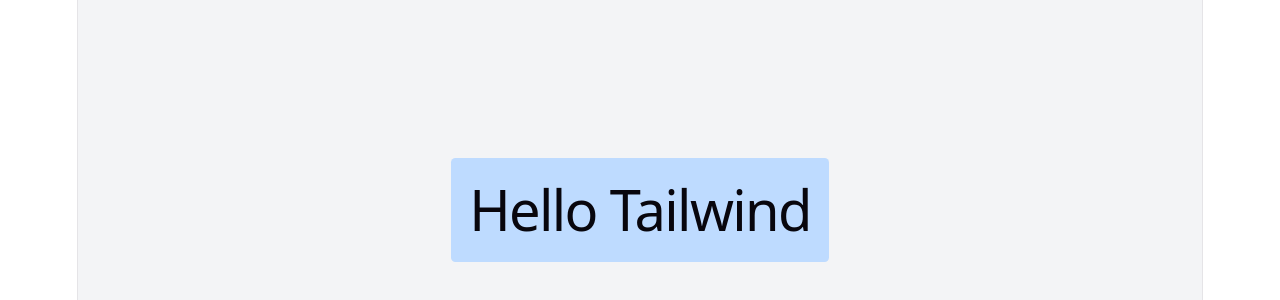
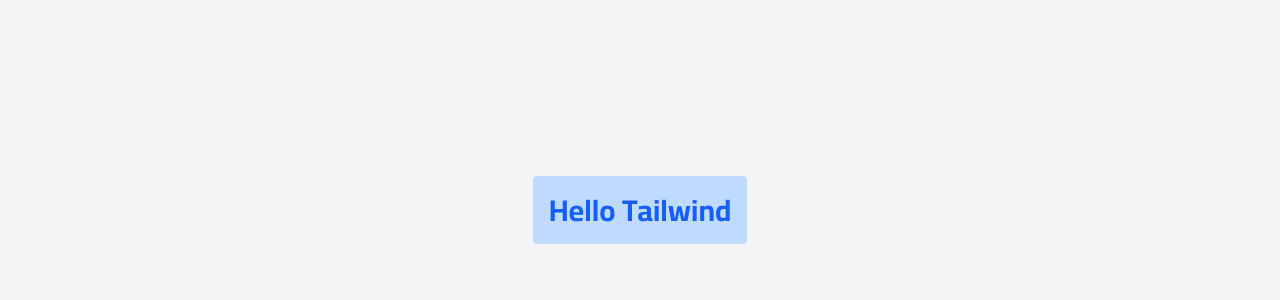
Before and after one commit to mazenfarht/Gostack-landing, a React (Vite) app: page / in a window 1280 px wide. Shown: the part 190-490 px from the top of the page. Built offline with nearby package versions, Linux system fonts and the light colour scheme.

Commit message:
color system

```diff
--- a/index.html
+++ b/index.html
@@ -1,9 +1,16 @@
-<!doctype html>
+<!DOCTYPE html>
 <html lang="en">
   <head>
     <meta charset="UTF-8" />
     <link rel="icon" type="image/svg+xml" href="/favicon.svg" />
     <meta name="viewport" content="width=device-width, initial-scale=1.0" />
+    <link rel="preconnect" href="https://fonts.googleapis.com" />
+    <link rel="preconnect" href="https://fonts.gstatic.com" crossorigin />
+
+    <link
+      href="https://fonts.googleapis.com/css2?family=Cairo:wght@400;500;600;700;800&display=swap"
+      rel="stylesheet"
+    />
     <title>my-app</title>
   </head>
   <body>
--- a/package.json
+++ b/package.json
@@ -11,13 +11,12 @@
   },
   "dependencies": {
     "@rolldown/binding-win32-x64-msvc": "^1.1.2",
-    "@tailwindcss/vite": "^4.3.1",
     "react": "^19.2.6",
-    "react-dom": "^19.2.6",
-    "tailwindcss": "^4.3.1"
+    "react-dom": "^19.2.6"
   },
   "devDependencies": {
     "@eslint/js": "^10.0.1",
+    "@tailwindcss/vite": "^4.3.1",
     "@types/node": "^24.12.3",
     "@types/react": "^19.2.14",
     "@types/react-dom": "^19.2.3",
@@ -26,6 +25,7 @@
     "eslint-plugin-react-hooks": "^7.1.1",
     "eslint-plugin-react-refresh": "^0.5.2",
     "globals": "^17.6.0",
+    "tailwindcss": "^4.3.1",
     "typescript": "~6.0.2",
     "typescript-eslint": "^8.59.2",
     "vite": "^8.0.15"
--- a/src/index.css
+++ b/src/index.css
@@ -1,113 +1,6 @@
 @import "tailwindcss";
 
-:root {
-  --text: #6b6375;
-  --text-h: #08060d;
-  --bg: #fff;
-  --border: #e5e4e7;
-  --code-bg: #f4f3ec;
-  --accent: #aa3bff;
-  --accent-bg: rgba(170, 59, 255, 0.1);
-  --accent-border: rgba(170, 59, 255, 0.5);
-  --social-bg: rgba(244, 243, 236, 0.5);
-  --shadow:
-    rgba(0, 0, 0, 0.1) 0 10px 15px -3px, rgba(0, 0, 0, 0.05) 0 4px 6px -2px;
-
-  --sans: system-ui, 'Segoe UI', Roboto, sans-serif;
-  --heading: system-ui, 'Segoe UI', Roboto, sans-serif;
-  --mono: ui-monospace, Consolas, monospace;
-
-  font: 18px/145% var(--sans);
-  letter-spacing: 0.18px;
-  color-scheme: light dark;
-  color: var(--text);
-  background: var(--bg);
-  font-synthesis: none;
-  text-rendering: optimizeLegibility;
-  -webkit-font-smoothing: antialiased;
-  -moz-osx-font-smoothing: grayscale;
-
-  @media (max-width: 1024px) {
-    font-size: 16px;
-  }
+body {
+  background-color: #eaf7fc;
+  font-family: "Cairo", sans-serif;
 }
-
-@media (prefers-color-scheme: dark) {
-  :root {
-    --text: #9ca3af;
-    --text-h: #f3f4f6;
-    --bg: #16171d;
-    --border: #2e303a;
-    --code-bg: #1f2028;
-    --accent: #c084fc;
-    --accent-bg: rgba(192, 132, 252, 0.15);
-    --accent-border: rgba(192, 132, 252, 0.5);
-    --social-bg: rgba(47, 48, 58, 0.5);
-    --shadow:
-      rgba(0, 0, 0, 0.4) 0 10px 15px -3px, rgba(0, 0, 0, 0.25) 0 4px 6px -2px;
-  }
-
-  #social .button-icon {
-    filter: invert(1) brightness(2);
-  }
-}
-
-#root {
-  width: 1126px;
-  max-width: 100%;
-  margin: 0 auto;
-  text-align: center;
-  border-inline: 1px solid var(--border);
-  min-height: 100svh;
-  display: flex;
-  flex-direction: column;
-  box-sizing: border-box;
-}
-
-body {
-  margin: 0;
-}
-
-h1,
-h2 {
-  font-family: var(--heading);
-  font-weight: 500;
-  color: var(--text-h);
-}
-
-h1 {
-  font-size: 56px;
-  letter-spacing: -1.68px;
-  margin: 32px 0;
-  @media (max-width: 1024px) {
-    font-size: 36px;
-    margin: 20px 0;
-  }
-}
-h2 {
-  font-size: 24px;
-  line-height: 118%;
-  letter-spacing: -0.24px;
-  margin: 0 0 8px;
-  @media (max-width: 1024px) {
-    font-size: 20px;
-  }
-}
-p {
-  margin: 0;
-}
-
-code,
-.counter {
-  font-family: var(--mono);
-  display: inline-flex;
-  border-radius: 4px;
-  color: var(--text-h);
-}
-
-code {
-  font-size: 15px;
-  line-height: 135%;
-  padding: 4px 8px;
-  background: var(--code-bg);
-}
```
Also changed, not shown: 1 other file (tests, documents, lock files or other folders).
